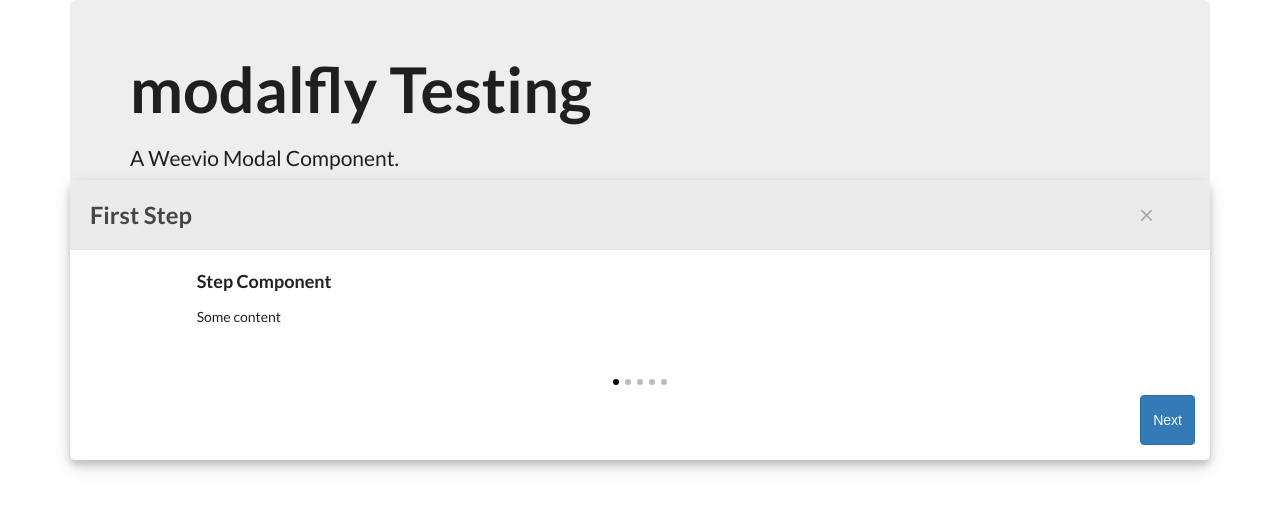
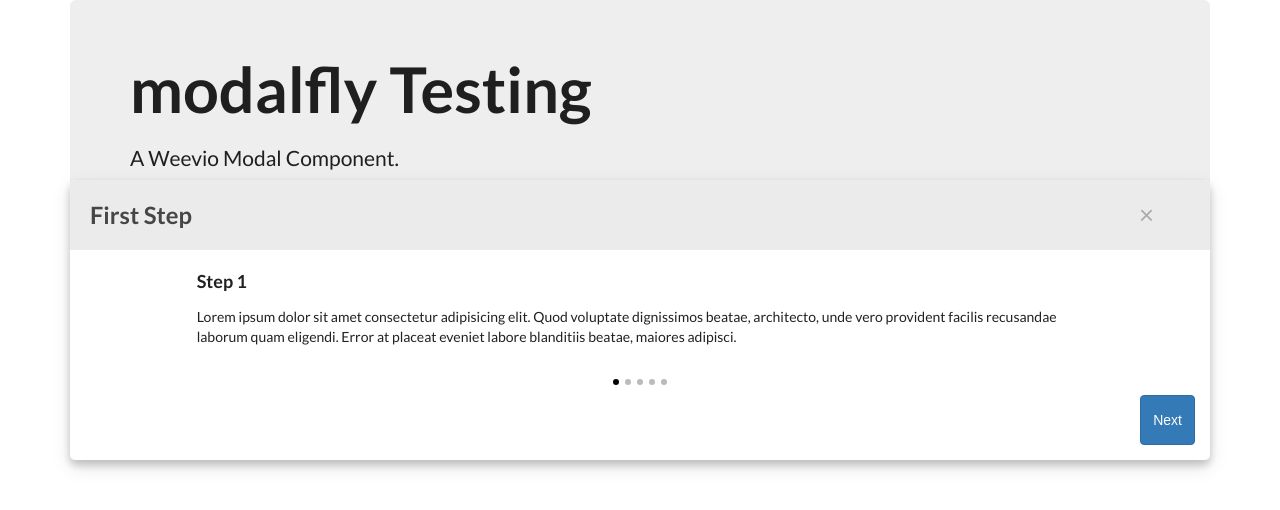
Before and after one commit to macexperience/React-Modal-Fly, a React (Create React App) app: page / in a window 1280 px wide. Both pictures are taken after a click on the button "Open Workflow Modal". Shown: the top 510 px of the page. Built offline with nearby package versions, Linux system fonts and the light colour scheme.

Commit message:
#1 CHANGED: modalfly container component to use inline-styling

```diff
--- a/src/App.js
+++ b/src/App.js
@@ -14,7 +14,6 @@
 		};
 	}
 	handleShowClick = e => {
-		// console.log('e.target.name:', e.target.name)
 		if (e.target.name === 'btn1') {
 			this.setState(prevState => ({ showModal1: !prevState.showModal1 }));
 		} else if (e.target.name == 'btn2') {
@@ -40,8 +39,8 @@
 			<Steps>
 				{/* Step 1 */}
 				<Step title='First Step'>
-					<h3>Step Component</h3>
-					<p>Some content</p>
+					<h3>Step 1</h3>
+					<p>Lorem ipsum dolor sit amet consectetur adipisicing elit. Quod voluptate dignissimos beatae, architecto, unde vero provident facilis recusandae laborum quam eligendi. Error at placeat eveniet labore blanditiis beatae, maiores adipisci.</p>
 					<Footer>
 						<button className="btn btn-primary" type='button' onClick={e => Steps.next(e)}>Next</button>
 					</Footer>
@@ -49,7 +48,7 @@
 
 				{/* Step 2 */}
 				<Step title='Contact Info'>
-					<h3>Step 1</h3>
+					<h3>Step 2</h3>
 					<div className="row">
 						<div className="col-sm-6">
 							<div class="input-group">
@@ -160,12 +159,6 @@
 								iusto labore repellendus error, doloremque assumenda ab sit voluptate quasi expedita rem modi
 								tempore voluptatum consequuntur debitis officiis? Voluptas, sit!
 							</p>
-							<br />
-							<br />
-							<br />
-							<br />
-							<br />
-							<br />
 						</div>
 						<Footer >
 							<button className='btn btn-danger' onClick={this.closeModal2} >Close</button>
--- a/src/modalfly/components/ModalflyContainer.js
+++ b/src/modalfly/components/ModalflyContainer.js
@@ -1,8 +1,10 @@
 import React from 'react';
 import './styles.css';
 
+const containerStyle = {
+    zIndex: '1000'
+}
+
 export function ModalflyContainer(props) {
-    return (
-        <div id='modalfly-container'></div>
-    );
+    return <div id='modalfly-container' style={containerStyle}></div>;
 }
--- a/src/modalfly/components/styles.css
+++ b/src/modalfly/components/styles.css
@@ -24,9 +24,9 @@
     opacity: 0;
 }
 
-div#modalfly-container {
+/* div#modalfly-container {
     z-index: 1000;
-}
+} */
 
 div.mf-wrapper {
     /* Set position */
```
